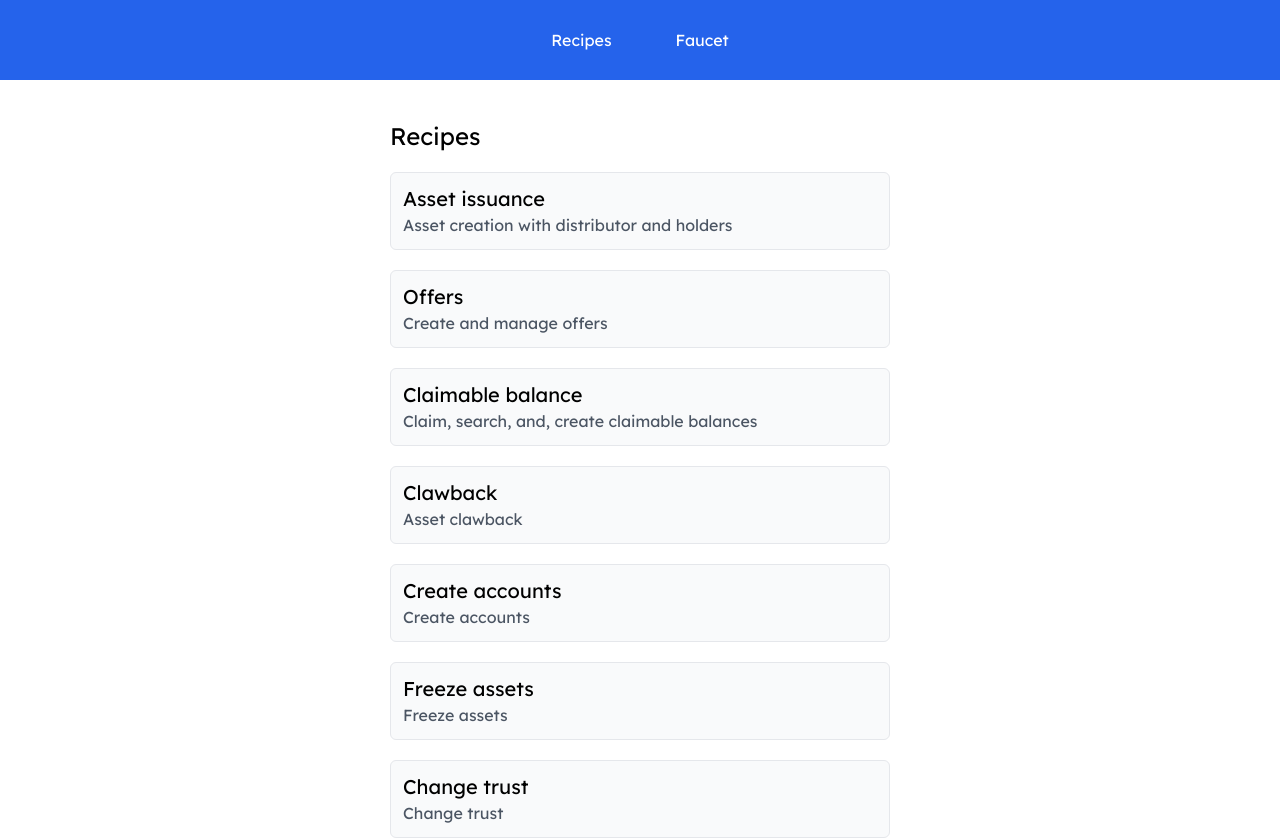
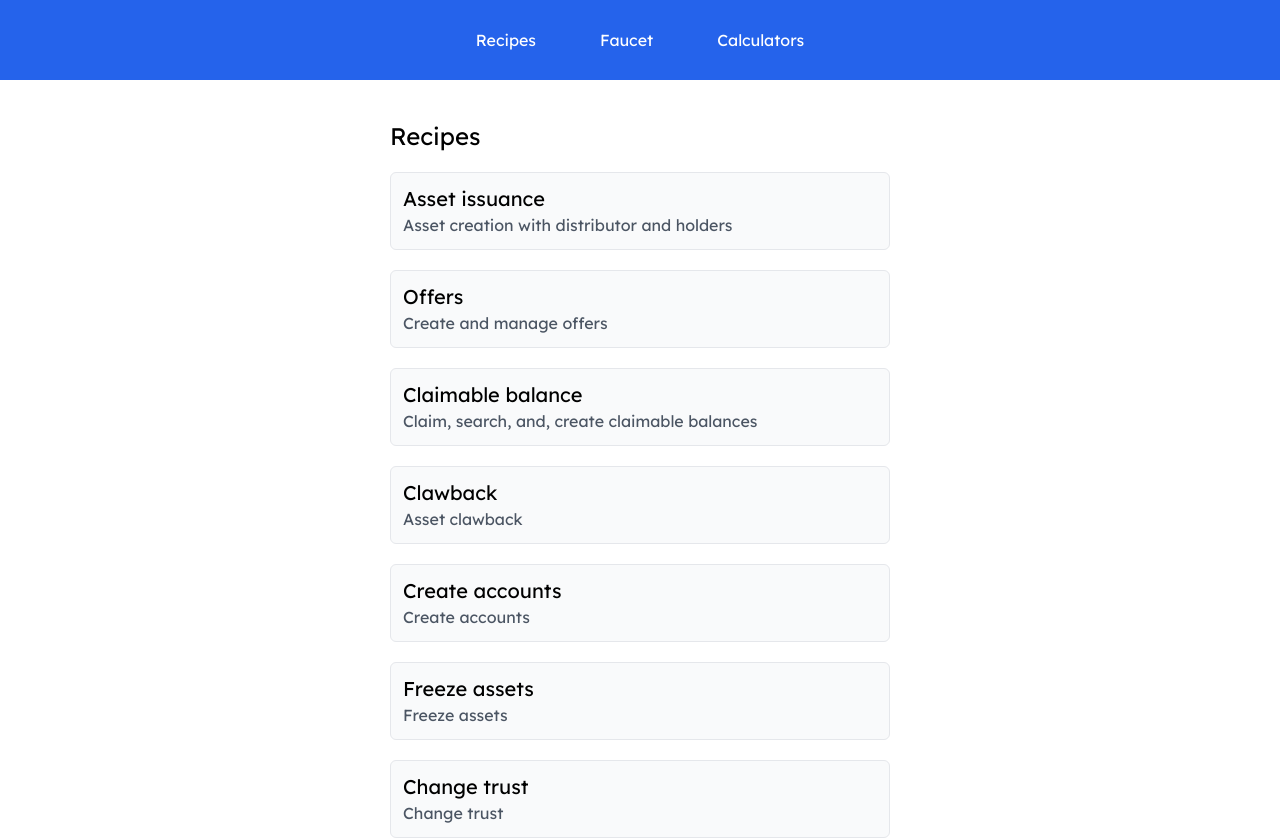
Before and after one commit to orlandocsosa/stellar-chef, a SvelteKit app: page / in a window 1280 px wide. Built offline with nearby package versions, Linux system fonts and the light colour scheme.

Commit message:
Add Calculators link in header

```diff
--- a/src/routes/+layout.svelte
+++ b/src/routes/+layout.svelte
@@ -10,6 +10,7 @@
 <header class="w-full flex flex-row items-center justify-center gap-16 bg-blue-600 h-20 mb-10">
   <a class="text-white" href="/stellar-chef/">Recipes</a>
   <a class="text-white" href="/stellar-chef/faucet">Faucet</a>
+  <a class="text-white" href="/stellar-chef/calculator">Calculators</a>
 </header>
 <SvelteToast />
 <slot />
```
